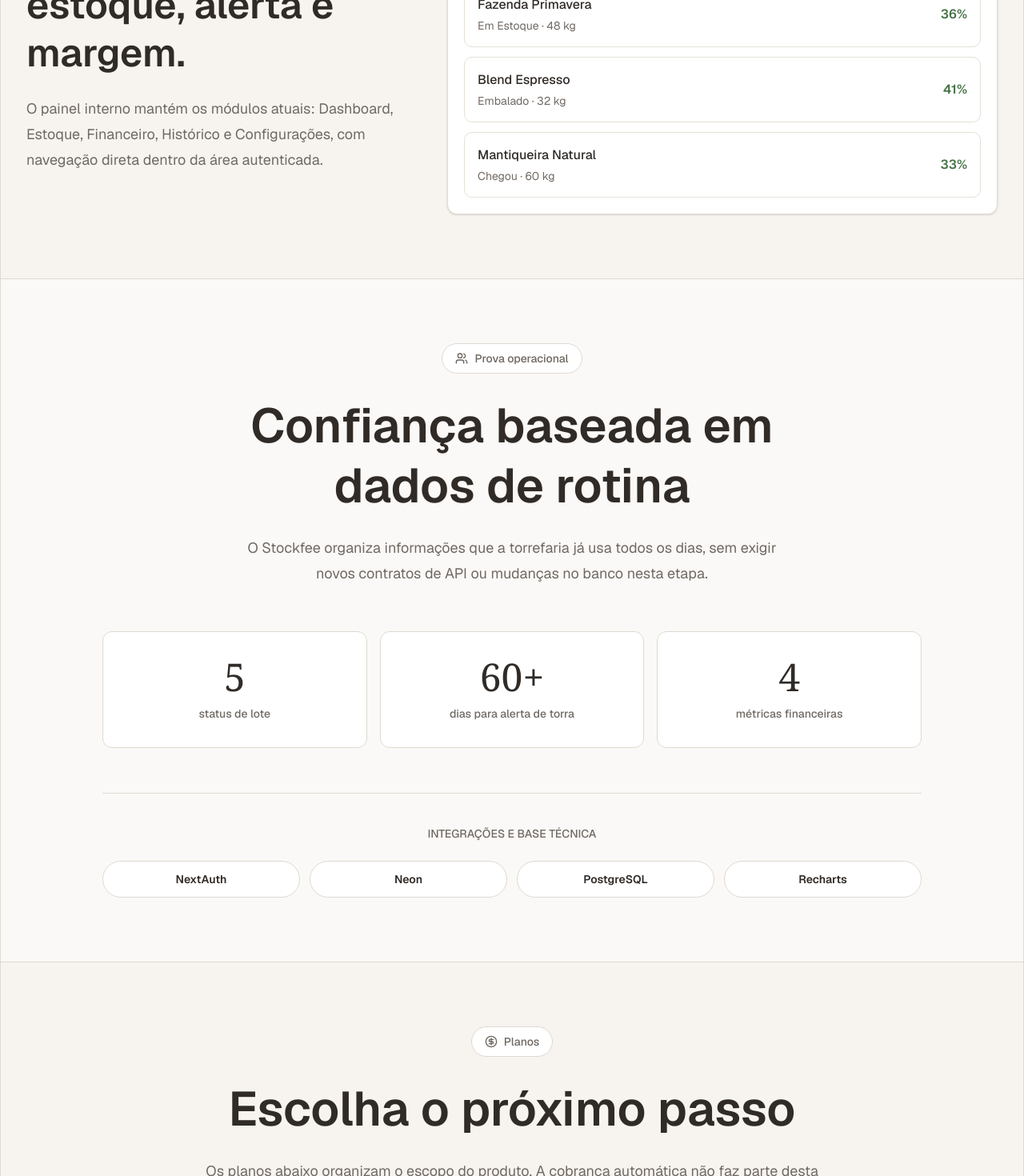
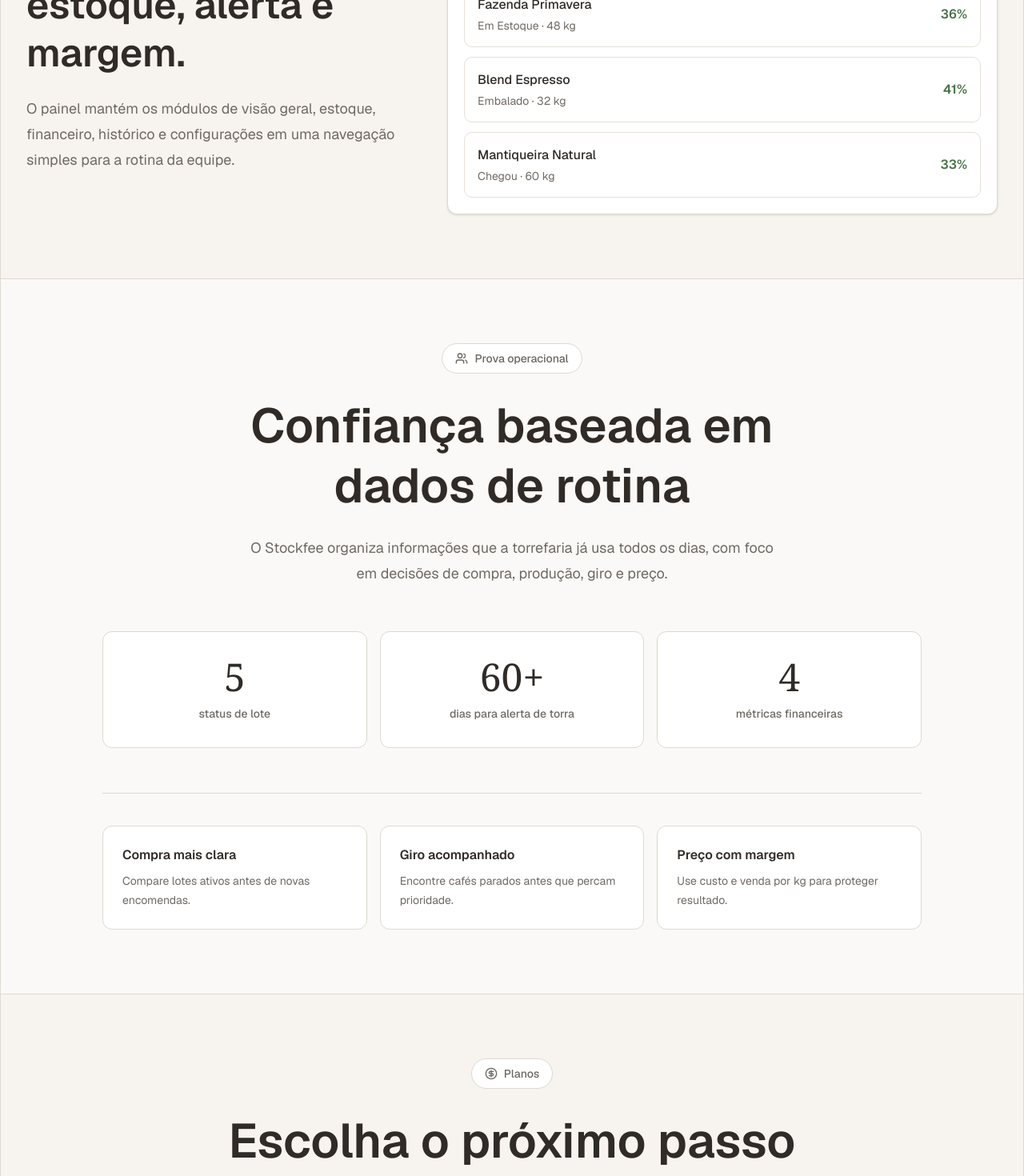
Before and after one commit to luigiferrim/stock_finance_management_system, a Next.js app: page / in a window 1280 px wide. Shown: the part 1420-2890 px from the top of the page at 80% size. Built offline with nearby package versions, Linux system fonts and the light colour scheme; no server answers.

Commit message:
remove technical landing copy

```diff
--- a/app/page.tsx
+++ b/app/page.tsx
@@ -7,10 +7,8 @@ import {
   CircleDollarSign,
   ClipboardList,
   Coffee,
-  Database,
   History,
   Package,
-  ShieldCheck,
   Sparkles,
   TrendingUp,
   Users,
@@ -31,7 +29,7 @@ const featureCards = [
   },
   {
     title: "Audite a operação",
-    description: "Mantenha o histórico de logins, cadastros, edições, status, exclusões e trocas de senha.",
+    description: "Mantenha o histórico das movimentações críticas para revisar decisões e evitar retrabalho.",
     icon: History,
   },
 ]
@@ -47,8 +45,6 @@ const proofStats = [
   { value: "60+", label: "dias para alerta de torra" },
   { value: "4", label: "métricas financeiras" },
 ]
-
-const integrations = ["NextAuth", "Neon", "PostgreSQL", "Recharts"]
 
 const plans = [
   {
@@ -94,8 +90,8 @@ const faqs = [
     answer: "Nome, quantidade, custo/kg, venda/kg, fornecedor, categoria, variedade, processo, torra e status.",
   },
   {
-    question: "O dashboard exige autenticação?",
-    answer: "Sim. A landing, login e cadastro são públicos; qualquer rota em /dashboard exige sessão.",
+    question: "Como o Stockfee ajuda na rotina diária?",
+    answer: "Ele centraliza lotes, status, estoque, margem e histórico para a equipe tomar decisões com menos retrabalho.",
   },
   {
     question: "Os planos cobram automaticamente?",
@@ -212,8 +208,8 @@ export default function HomePage() {
                 Uma tela para enxergar lote, estoque, alerta e margem.
               </h2>
               <p className="mt-6 max-w-xl text-lg leading-8 text-[#706963]">
-                O painel interno mantém os módulos atuais: Dashboard, Estoque, Financeiro, Histórico e Configurações,
-                com navegação direta dentro da área autenticada.
+                O painel mantém os módulos de visão geral, estoque, financeiro, histórico e configurações em uma
+                navegação simples para a rotina da equipe.
               </p>
             </div>
 
@@ -275,8 +271,8 @@ export default function HomePage() {
             Confiança baseada em dados de rotina
           </h2>
           <p className="mx-auto mt-6 max-w-2xl text-lg leading-8 text-[#706963]">
-            O Stockfee organiza informações que a torrefaria já usa todos os dias, sem exigir novos contratos de API ou
-            mudanças no banco nesta etapa.
+            O Stockfee organiza informações que a torrefaria já usa todos os dias, com foco em decisões de compra,
+            produção, giro e preço.
           </p>
 
           <div className="mx-auto mt-14 grid max-w-5xl gap-4 sm:grid-cols-3">
@@ -288,14 +284,18 @@ export default function HomePage() {
             ))}
           </div>
 
-          <div className="mx-auto mt-14 max-w-5xl border-t border-[#ded9d1] pt-10">
-            <p className="text-sm font-medium uppercase text-[#706963]">Integrações e base técnica</p>
-            <div className="mt-6 grid grid-cols-2 gap-3 sm:grid-cols-4">
-              {integrations.map((integration) => (
-                <div key={integration} className="rounded-full border border-[#ded9d1] bg-white px-4 py-3 text-sm font-semibold">
-                  {integration}
-                </div>
-              ))}
+          <div className="mx-auto mt-14 grid max-w-5xl gap-4 border-t border-[#ded9d1] pt-10 sm:grid-cols-3">
+            <div className="rounded-lg border border-[#ded9d1] bg-white p-6 text-left">
+              <p className="font-semibold">Compra mais clara</p>
+              <p className="mt-2 text-sm leading-6 text-[#706963]">Compare lotes ativos antes de novas encomendas.</p>
+            </div>
+            <div className="rounded-lg border border-[#ded9d1] bg-white p-6 text-left">
+              <p className="font-semibold">Giro acompanhado</p>
+              <p className="mt-2 text-sm leading-6 text-[#706963]">Encontre cafés parados antes que percam prioridade.</p>
+            </div>
+            <div className="rounded-lg border border-[#ded9d1] bg-white p-6 text-left">
+              <p className="font-semibold">Preço com margem</p>
+              <p className="mt-2 text-sm leading-6 text-[#706963]">Use custo e venda por kg para proteger resultado.</p>
             </div>
           </div>
         </section>
@@ -357,7 +357,7 @@ export default function HomePage() {
             <div>
               <h2 className="text-5xl font-semibold leading-tight">Perguntas frequentes</h2>
               <p className="mt-6 max-w-md text-lg leading-8 text-[#706963]">
-                Respostas curtas sobre escopo, autenticação, lotes e próximos passos do Stockfee.
+                Respostas curtas sobre escopo, lotes, rotina operacional e próximos passos do Stockfee.
               </p>
             </div>
 
@@ -389,12 +389,12 @@ export default function HomePage() {
 
             <div className="flex flex-wrap items-center gap-3">
               <div className="flex items-center gap-2 rounded-full border border-[#ded9d1] px-4 py-2 text-sm text-[#706963]">
-                <Database className="h-4 w-4" />
-                Sem alteração de schema
+                <Coffee className="h-4 w-4" />
+                Foco em torrefarias
               </div>
               <div className="flex items-center gap-2 rounded-full border border-[#ded9d1] px-4 py-2 text-sm text-[#706963]">
-                <ShieldCheck className="h-4 w-4" />
-                Dashboard autenticado
+                <TrendingUp className="h-4 w-4" />
+                Margem por lote
               </div>
             </div>
           </div>
```
